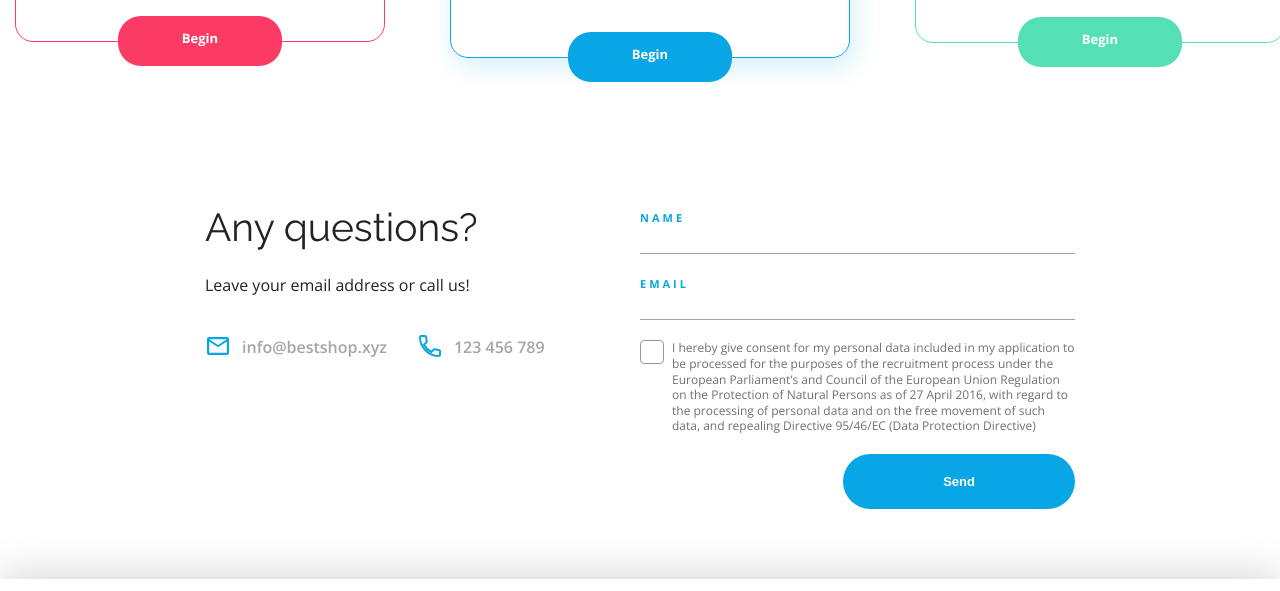
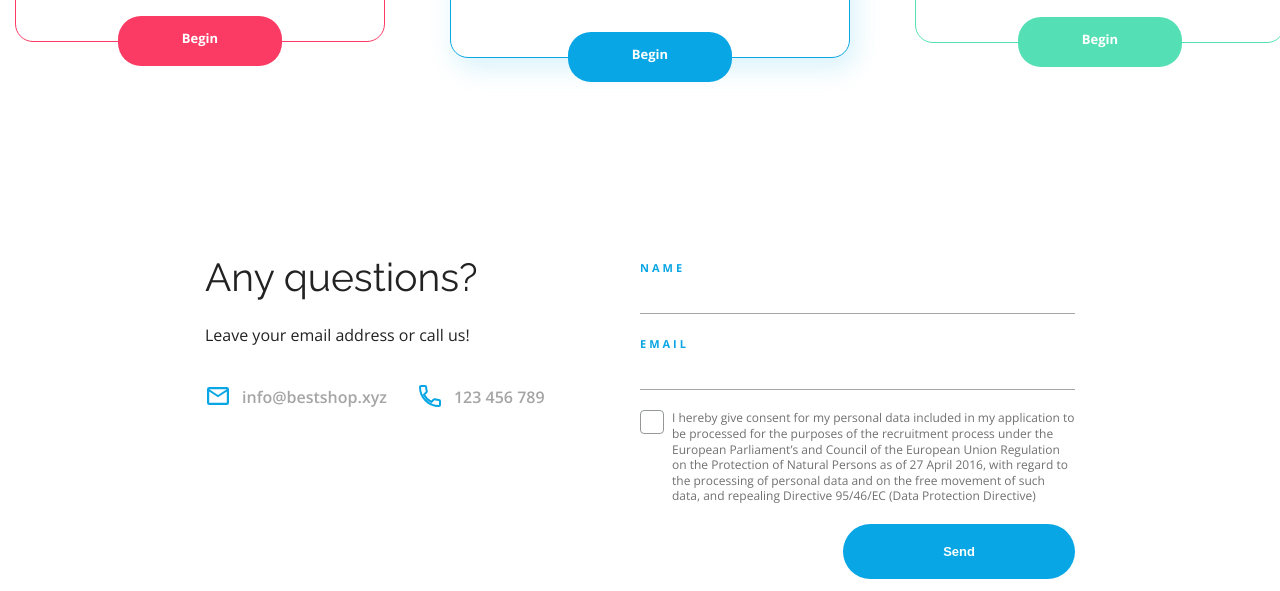
Before and after one commit to martafrackiewicz/best-shop, a plain HTML site: page index.html in a window 1280 px wide. Shown: the part 3234-3825 px from the top of the page. Drawn offline with nearby package versions, Linux system fonts and the light colour scheme.

Commit message:
change margins

```diff
--- a/css/style.css
+++ b/css/style.css
@@ -420,10 +420,11 @@ body {
     background-color: var(--c-green);
 }
 
-.contact-section {}
+.contact-section {
+}
 .contact-section-container {
     max-width: 900px;
-    margin-top: 150px;
+    margin-top: 200px;
     margin-bottom: 50px;
     display: flex;
     justify-content: space-between;
@@ -462,7 +463,7 @@ body {
 .form-row {
     margin-bottom: 20px;
 }
-.form-label{
+.form-label {
     font-size: 11px;
     font-weight: 700;
     color: var(--c-primary);
@@ -470,7 +471,7 @@ body {
     letter-spacing: 3px;
 }
 .form-control {
-    height: 30px;
+    height: 40px;
     width: 100%;
     padding: 0 10px;
     border: none;
```
